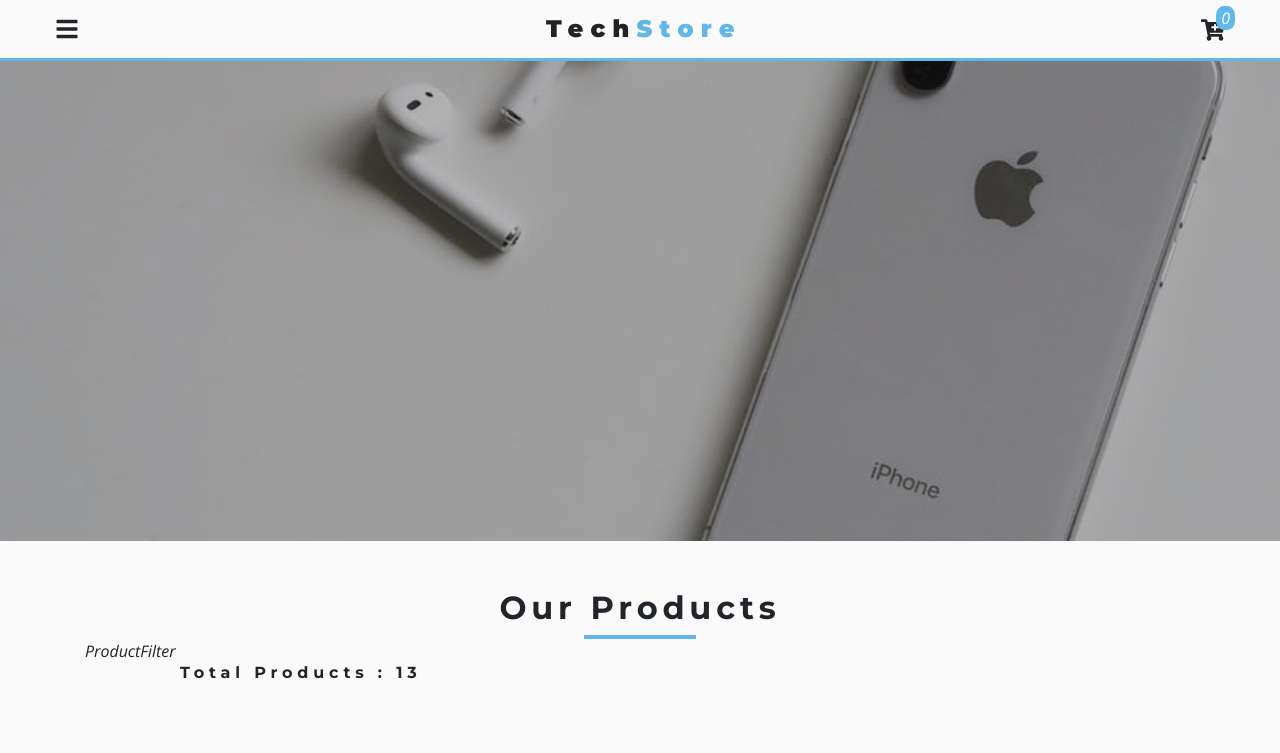
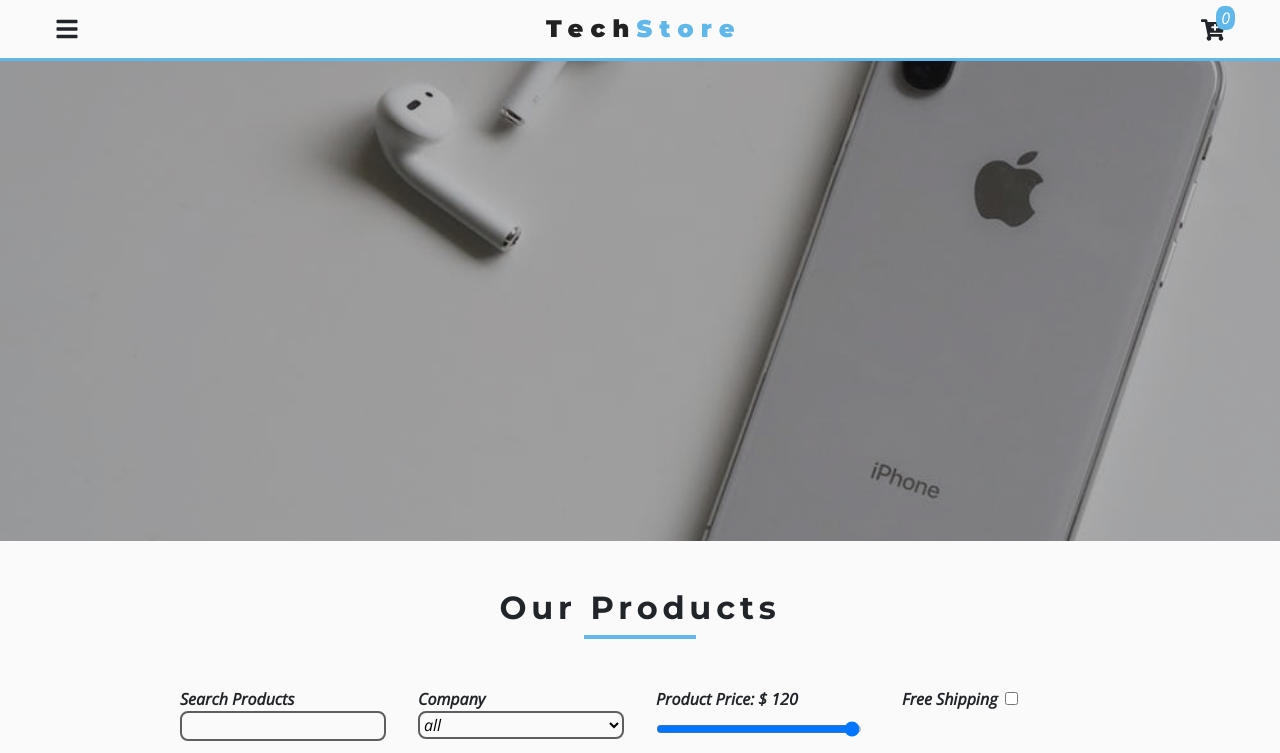
Before and after one commit to voboghure-dev/react-tech-store, a React (Create React App) app: page /products in a window 1280 px wide. Shown: the top 753 px of the page. Built offline with nearby package versions, Linux system fonts and the light colour scheme.

Commit message:
Chapter 49
Signed-off-by: Tapan Kumer Das <tapan@devspalace.com>

```diff
--- a/src/components/ProductsPage/ProductFilter.js
+++ b/src/components/ProductsPage/ProductFilter.js
@@ -1,7 +1,113 @@
 import React from "react";
+import styled from "styled-components";
+import { ProductConsumer } from "../../context";
 
 const ProductFilter = (props) => {
-  return <div>ProductFilter</div>;
+  return (
+    <ProductConsumer>
+      {(value) => {
+        const {
+          search,
+          price,
+          min,
+          max,
+          company,
+          shipping,
+          storeProducts,
+          handleChange,
+        } = value;
+        return (
+          <div className="row my-5">
+            <div className="col-10 mx-auto">
+              <FilterWrapper>
+                {/* text search */}
+                <div>
+                  <lable htmlFor="search">search products</lable>
+                  <input
+                    type="text"
+                    name="search"
+                    id="search"
+                    onChange={handleChange}
+                    value={search}
+                    className="filter-item"
+                  />
+                </div>
+                {/* end of text search */}
+                {/* company */}
+                <div>
+                  <lable htmlFor="company">company</lable>
+                  <select
+                    name="company"
+                    id="company"
+                    className="filter-item"
+                    onChange={handleChange}
+                    value={company}
+                  >
+                    <option value="all">all</option>
+                    <option value="fuji">fuji</option>
+                    <option value="htc">htc</option>
+                  </select>
+                </div>
+                {/* end of company */}
+                {/* price range */}
+                <div>
+                  <lable htmlFor="price">
+                    <p className="mb-2">
+                      product price: <span>$ {price}</span>
+                    </p>
+                  </lable>
+                  <input
+                    type="range"
+                    name="price"
+                    id="price"
+                    min={min}
+                    max={max}
+                    className="filter-price"
+                    value={price}
+                    onChange={handleChange}
+                  />
+                </div>
+                {/* end of price range */}
+                {/* free shipping */}
+                <div>
+                  <lable htmlFor="shipping" className="mx-2">
+                    free shipping
+                  </lable>
+                  <input
+                    type="checkbox"
+                    name="shipping"
+                    id="shipping"
+                    onChange={handleChange}
+                    value={shipping && true}
+                  />
+                </div>
+                {/* end of free shipping */}
+              </FilterWrapper>
+            </div>
+          </div>
+        );
+      }}
+    </ProductConsumer>
+  );
 };
 
+const FilterWrapper = styled.div`
+  display: grid;
+  grid-template-columns: repeat(auto-fit, minmax(200px, 1fr));
+  grid-column-gap: 2rem;
+  grid-row-gap: 1rem;
+  lable {
+    font-weight: bold;
+    text-transform: capitalize;
+  }
+  .filter-item,
+  .filter-price {
+    display: block;
+    width: 100%;
+    background: transparent;
+    border-radius: 0.5rem;
+    border: 2px solid var(--darkGrey);
+  }
+`;
+
 export default ProductFilter;
```
